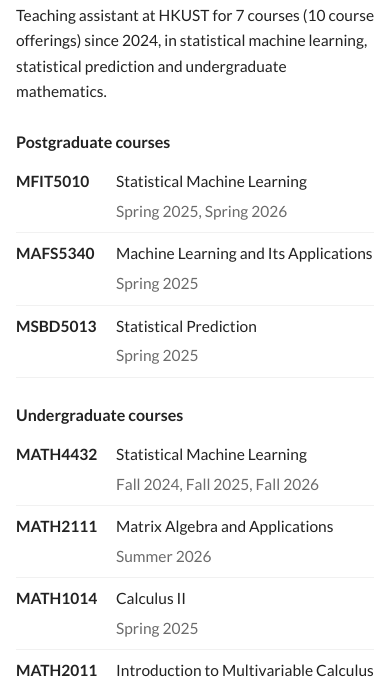
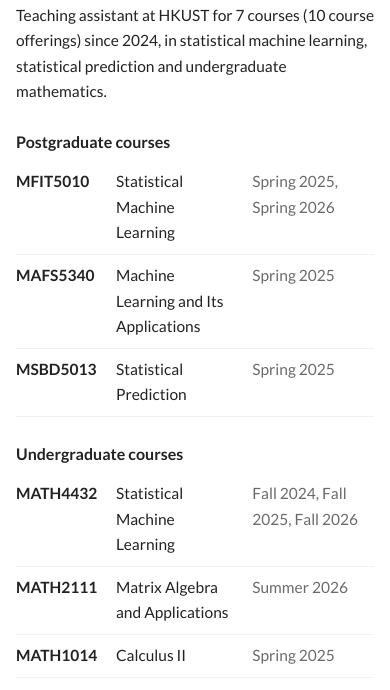
Before and after one commit to chenyhvvvv/chenyhvvvv.github.io, a plain HTML site: page teaching.html in a window 390 px wide. Shown: the part 404-1094 px from the top of the page. Drawn offline with Linux system fonts and the light colour scheme.

Commit message:
Fix Teaching course spacing under a stale stylesheet
Render the course list as a table so code, title and terms stay in
separate columns even when an old cached style.css is served, and add a
version query to the stylesheet link so updates bypass the cache.

Co-Authored-By: Claude Opus 5.5 <noreply@anthropic.com>

```diff
--- a/assets/css/style.css
+++ b/assets/css/style.css
@@ -138,16 +138,14 @@ p { margin: 0 0 14px; }
   font-weight: 700;
   margin: 24px 0 6px;
 }
-.courses { list-style: none; margin: 0; padding: 0; }
-.courses li {
-  display: grid;
-  grid-template-columns: 96px minmax(0, 1fr) auto;
-  gap: 4px 16px;
-  padding: 8px 0;
+.courses { width: 100%; border-collapse: collapse; }
+.courses td {
+  padding: 8px 16px 8px 0;
   border-bottom: 1px solid #f1f1f1;
+  vertical-align: top;
 }
-.courses .code { font-weight: 700; }
-.courses .terms { color: var(--muted); text-align: right; }
+.courses .code { width: 112px; font-weight: 700; }
+.courses .terms { padding-right: 0; color: var(--muted); text-align: right; }
 
 /* Publications */
 .papers { list-style: none; margin: 0; padding: 0; }
@@ -192,6 +190,7 @@ footer .container { padding-top: 18px; padding-bottom: 28px; }
   .masthead nav { gap: 18px; }
   .cv { grid-template-columns: 1fr; gap: 0; }
   .cv dd { margin-bottom: 10px; }
-  .courses li { grid-template-columns: 84px minmax(0, 1fr); }
-  .courses .terms { grid-column: 2; text-align: left; }
+  .courses { table-layout: fixed; }
+  .courses .code { width: 100px; }
+  .courses .terms { width: 34%; text-align: left; }
 }
--- a/teaching.html
+++ b/teaching.html
@@ -15,7 +15,7 @@
   <link rel="preconnect" href="https://fonts.googleapis.com">
   <link rel="preconnect" href="https://fonts.gstatic.com" crossorigin>
   <link rel="stylesheet" href="https://fonts.googleapis.com/css2?family=Lato:ital,wght@0,400;0,700;1,400&display=swap">
-  <link rel="stylesheet" href="assets/css/style.css">
+  <link rel="stylesheet" href="assets/css/style.css?v=2">
 </head>
 <body>
   <header class="masthead">
@@ -71,19 +71,19 @@
       </p>
 
       <h3>Postgraduate courses</h3>
-      <ul class="courses">
-        <li><span class="code">MFIT5010</span><span class="name">Statistical Machine Learning</span><span class="terms">Spring 2025, Spring 2026</span></li>
-        <li><span class="code">MAFS5340</span><span class="name">Machine Learning and Its Applications</span><span class="terms">Spring 2025</span></li>
-        <li><span class="code">MSBD5013</span><span class="name">Statistical Prediction</span><span class="terms">Spring 2025</span></li>
-      </ul>
+      <table class="courses">
+        <tr><td class="code">MFIT5010</td><td>Statistical Machine Learning</td><td class="terms">Spring 2025, Spring 2026</td></tr>
+        <tr><td class="code">MAFS5340</td><td>Machine Learning and Its Applications</td><td class="terms">Spring 2025</td></tr>
+        <tr><td class="code">MSBD5013</td><td>Statistical Prediction</td><td class="terms">Spring 2025</td></tr>
+      </table>
 
       <h3>Undergraduate courses</h3>
-      <ul class="courses">
-        <li><span class="code">MATH4432</span><span class="name">Statistical Machine Learning</span><span class="terms">Fall 2024, Fall 2025, Fall 2026</span></li>
-        <li><span class="code">MATH2111</span><span class="name">Matrix Algebra and Applications</span><span class="terms">Summer 2026</span></li>
-        <li><span class="code">MATH1014</span><span class="name">Calculus II</span><span class="terms">Spring 2025</span></li>
-        <li><span class="code">MATH2011</span><span class="name">Introduction to Multivariable Calculus</span><span class="terms">Spring 2024</span></li>
-      </ul>
+      <table class="courses">
+        <tr><td class="code">MATH4432</td><td>Statistical Machine Learning</td><td class="terms">Fall 2024, Fall 2025, Fall 2026</td></tr>
+        <tr><td class="code">MATH2111</td><td>Matrix Algebra and Applications</td><td class="terms">Summer 2026</td></tr>
+        <tr><td class="code">MATH1014</td><td>Calculus II</td><td class="terms">Spring 2025</td></tr>
+        <tr><td class="code">MATH2011</td><td>Introduction to Multivariable Calculus</td><td class="terms">Spring 2024</td></tr>
+      </table>
     </main>
   </div>
 
```
Also changed, not shown: index.html (+1 -1 lines), publications.html (+1 -1 lines).
